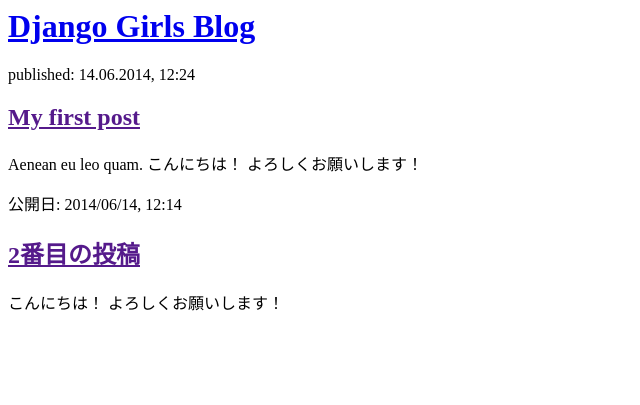
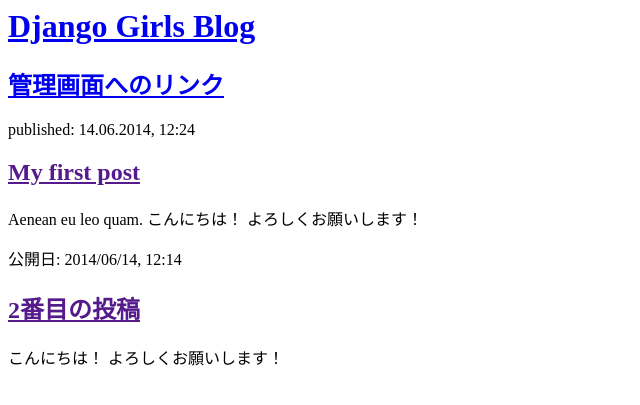
Before and after one commit to kmmit/my-first-blog, a Django app: page / in a window 1280 px wide. Shown: the top 405 px of the page, without its empty margins (0-640 px from the left). Run offline with Django 3.2, Linux system fonts and the light colour scheme; data that the repository does not hold is empty.

Commit message:
管理画面リンク追加

```diff
--- a/blog/templates/blog/post_list.html
+++ b/blog/templates/blog/post_list.html
@@ -6,7 +6,9 @@
         <div>
             <h1><a href="/">Django Girls Blog</a></h1>
         </div>
-
+        <div>
+            <h2><a href="http://kishino.pythonanywhere.com/admin/">管理画面へのリンク</a></h2>
+        </div>
         <div>
             <p>published: 14.06.2014, 12:24</p>
             <h2><a href="">My first post</a></h2>
```
